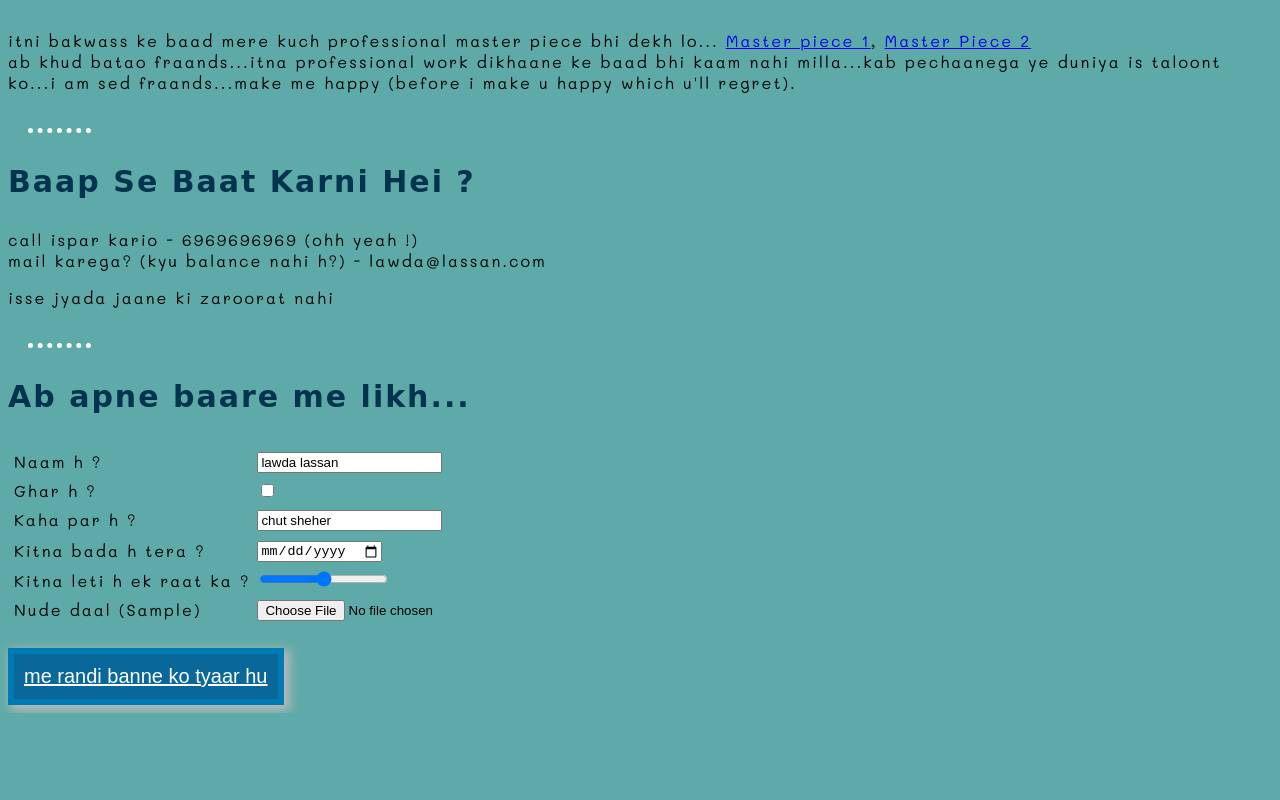
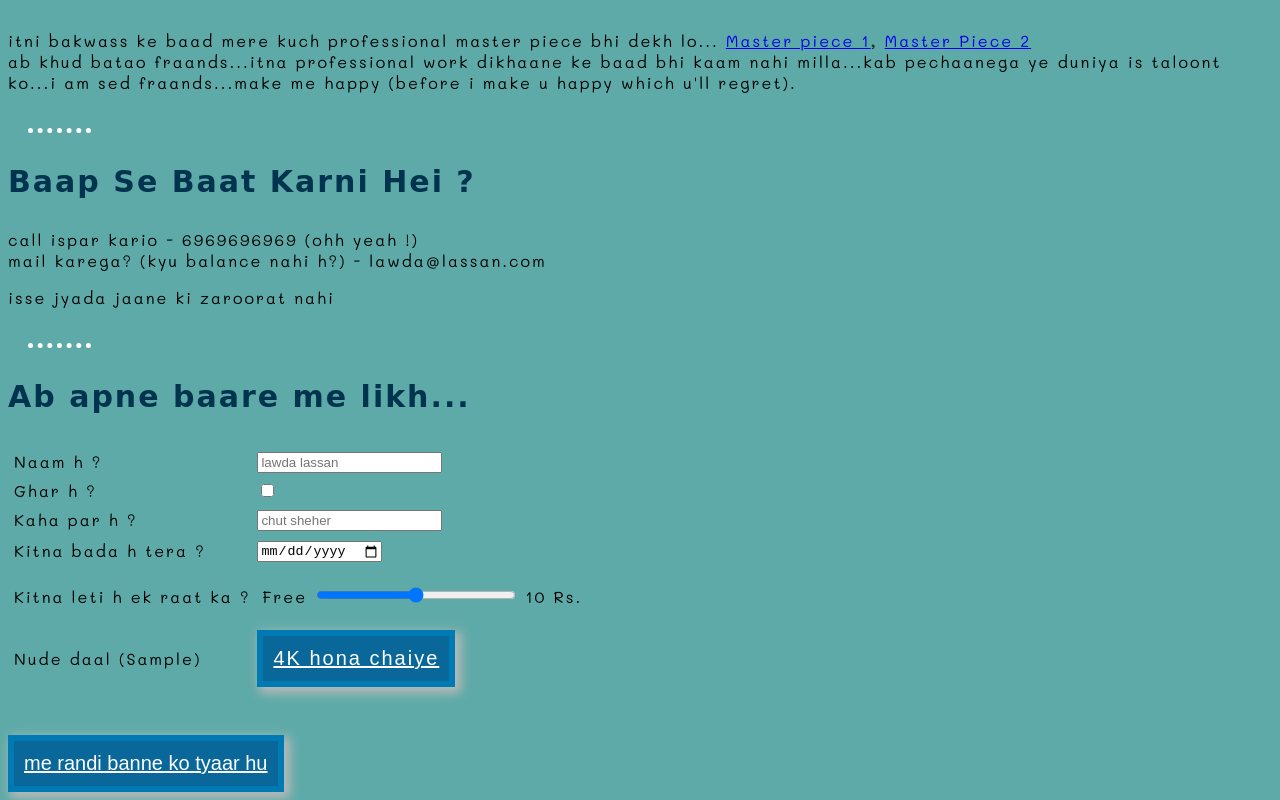
Before and after one commit to im-Abhishek-Agarwal/streamline-work, a plain HTML site: page index.html in a window 1280 px wide. Shown: the part 906-1706 px from the top of the page. Before the commit the page ends 1619 px from the top, so only its background shows below. Drawn offline with Linux system fonts and the light colour scheme; a web font is replaced by a local one.

Commit message:
Add files via upload

```diff
--- a/index.html
+++ b/index.html
@@ -105,7 +105,7 @@
           <label>Naam h ? </label>
         </td>
         <td>
-          <input type="text" name="" value="lawda lassan">
+          <input type="text" name="" placeholder="lawda lassan">
         </td>
       </tr>
       <tr>
@@ -121,7 +121,7 @@
           <label>Kaha par h ?</label>
         </td>
         <td>
-          <input type="text" name="" value="chut sheher">
+          <input type="text" name="" placeholder="chut sheher">
         </td>
       </tr>
       <tr>
@@ -137,7 +137,10 @@
           <label>Kitna leti h ek raat ka ?</label>
         </td>
         <td>
-          <input type="range" name="" value="">
+          <p style="margin-left:5px;">
+            Free
+          <input style="width:200px;" type="range" name="" value="">
+          10 Rs.</p>
         </td>
       </tr>
       <tr>
@@ -145,10 +148,12 @@
           <label>Nude daal (Sample) </label>
         </td>
         <td>
-          <input type="file" name="" value="4K">
+          <label for="files" class="myButton">4K hona chaiye</label>
+          <input id="files" style="visibility:hidden;" type="file">
         </td>
       </tr>
     </table>
+    <br>
     <br>
     <input class="myButton" type="submit" name="" value="me randi banne ko tyaar hu">
   </form>
```
